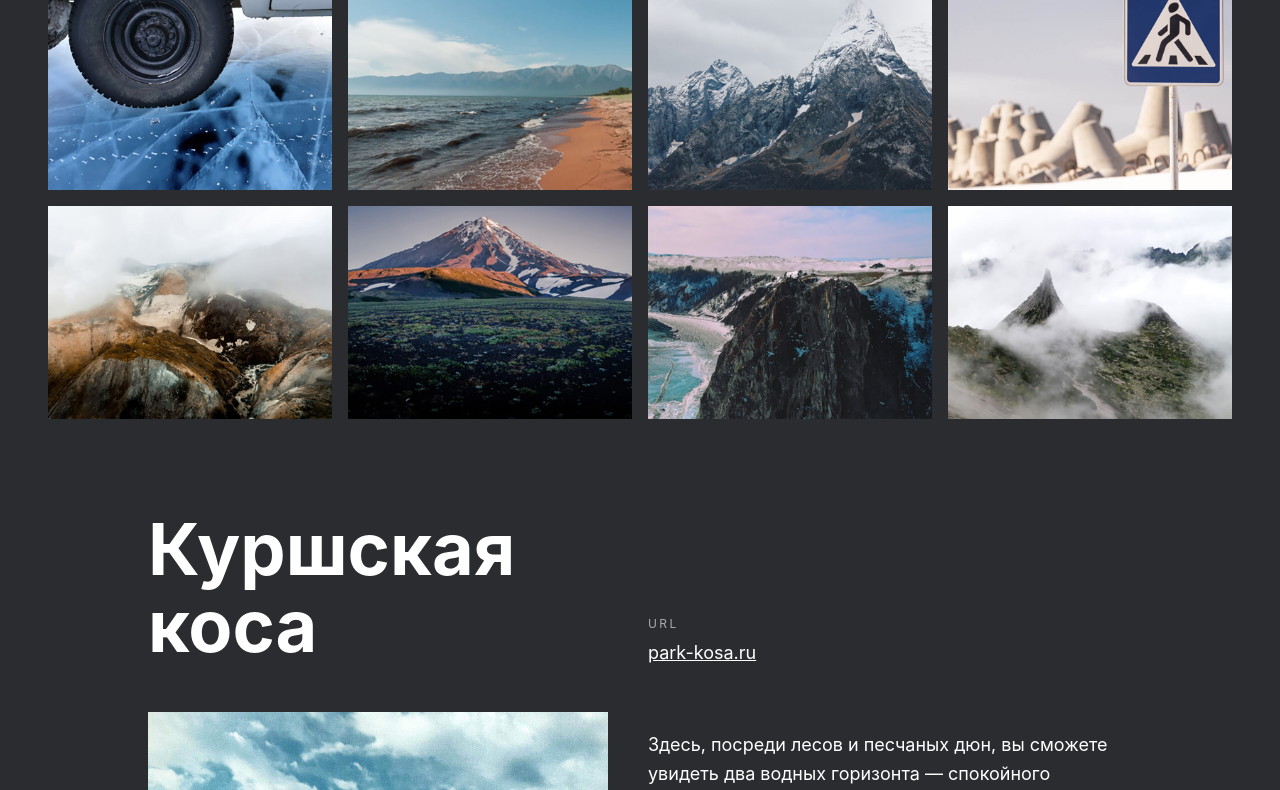
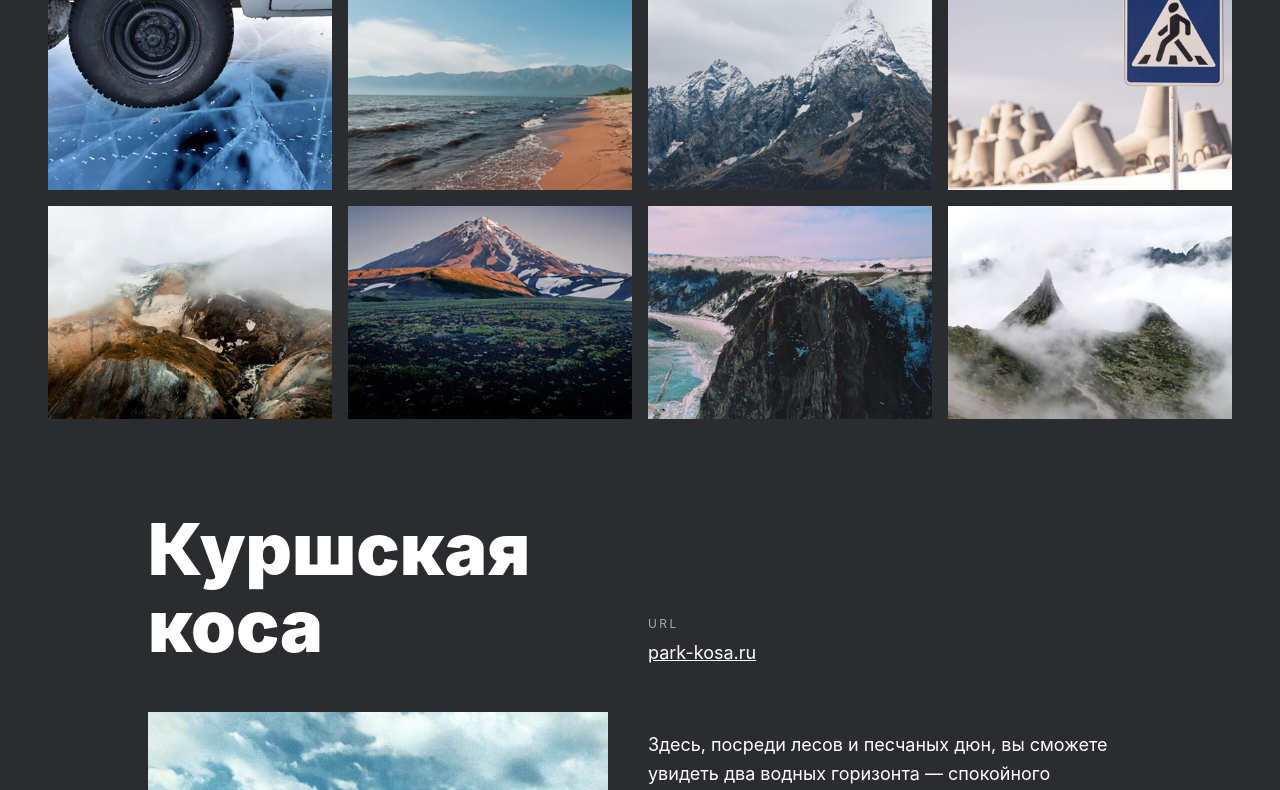
Before and after one commit to ElenaSviridova/russian-travel, a plain HTML site: page index.html in a window 1280 px wide. Shown: the part 2010-2800 px from the top of the page. Drawn offline with Linux system fonts and the light colour scheme.

Commit message:
проверка ошибок три

```diff
--- a/blocks/cover/__background/cover__background.css
+++ b/blocks/cover/__background/cover__background.css
@@ -1,5 +1,5 @@
 .cover__background {
-    background-image: url(/images/cover-trains.jpg);
+    background-image: url(../../../images/cover-trains.jpg);
     background-size: cover;
     background-repeat: no-repeat;
     background-position: center center;
--- a/blocks/cover/__title/cover__title.css
+++ b/blocks/cover/__title/cover__title.css
@@ -1,10 +1,9 @@
 .cover__title {
-
     margin: 0;
     color: white;
     max-width: 560px;
     font-family: 'Inter';
-    font-weight: bold;
+    font-weight: 900;
     font-size: 72px;
     line-height: 106%;
     text-align: center;
--- a/blocks/intro/__list/intro__list.css
+++ b/blocks/intro/__list/intro__list.css
@@ -1,6 +1,6 @@
 .intro__list {
     font-family: 'Inter';
-    font-weight: normal;
+    font-weight: bold;
     font-size: 12px;
     line-height: 150%;
     color:white;
--- a/blocks/intro/__title/intro__title.css
+++ b/blocks/intro/__title/intro__title.css
@@ -3,7 +3,7 @@
     padding: 0;
     color:white;
     font-family: 'Inter';
-    font-weight: bold;
+    font-weight: 900;
     font-size: 54px;
     line-height: 107%;
 }
--- a/blocks/lead/__title/lead__title.css
+++ b/blocks/lead/__title/lead__title.css
@@ -4,7 +4,7 @@
     margin: 0 auto 32px;
     font-family: 'Inter';
     font-style: normal;
-    font-weight: bold;
+    font-weight: 900;
     font-size: 96px;
     line-height: 104%;
     text-align: center;
--- a/blocks/place/__title/place__title.css
+++ b/blocks/place/__title/place__title.css
@@ -5,7 +5,7 @@
     margin: 0;
     padding: 0;
     font-family: 'Inter';
-    font-weight: bold;
+    font-weight: 900;
     font-size: 72px;
     line-height: 106%;
 }
--- a/styles/style.css
+++ b/styles/style.css
@@ -74,14 +74,4 @@
 
 @import url(../blocks/footer/__author/footer__author.css);
 
-@font-face {
-  font-family: 'Inter', 'Arial', 'Helvetica', sans-serif;
-  src: url(./vendors/fonts/Inter-Regular.otf);
-  font-weight: normal;
-}
-
-@font-face {
-  font-family: 'Inter','Arial', 'Helvetica', sans-serif;
-  src: url(./vendors/fonts/Inter-Bold.otf);
-  font-weight: bold;
-}
+@import url(../vendors/fonts.css);
--- /dev/null
+++ b/vendors/fonts.css
@@ -0,0 +1,17 @@
+@font-face {
+    font-family: 'Inter', 'Arial', 'Helvetica', sans-serif;
+    src: url(./fonts/Inter-Regular.otf);
+    font-weight: normal;
+  }
+
+  @font-face {
+    font-family: 'Inter','Arial', 'Helvetica', sans-serif;
+    src: url(./fonts/Inter-Bold.otf);
+    font-weight: bold;
+  }
+
+  @font-face {
+    font-family: 'Inter','Arial', 'Helvetica', sans-serif;
+    src: url(./fonts/Inter-Black.otf);
+    font-weight: 900;
+  }
```
Also changed, not shown: vendors/fonts/Inter-Black.otf (added).
